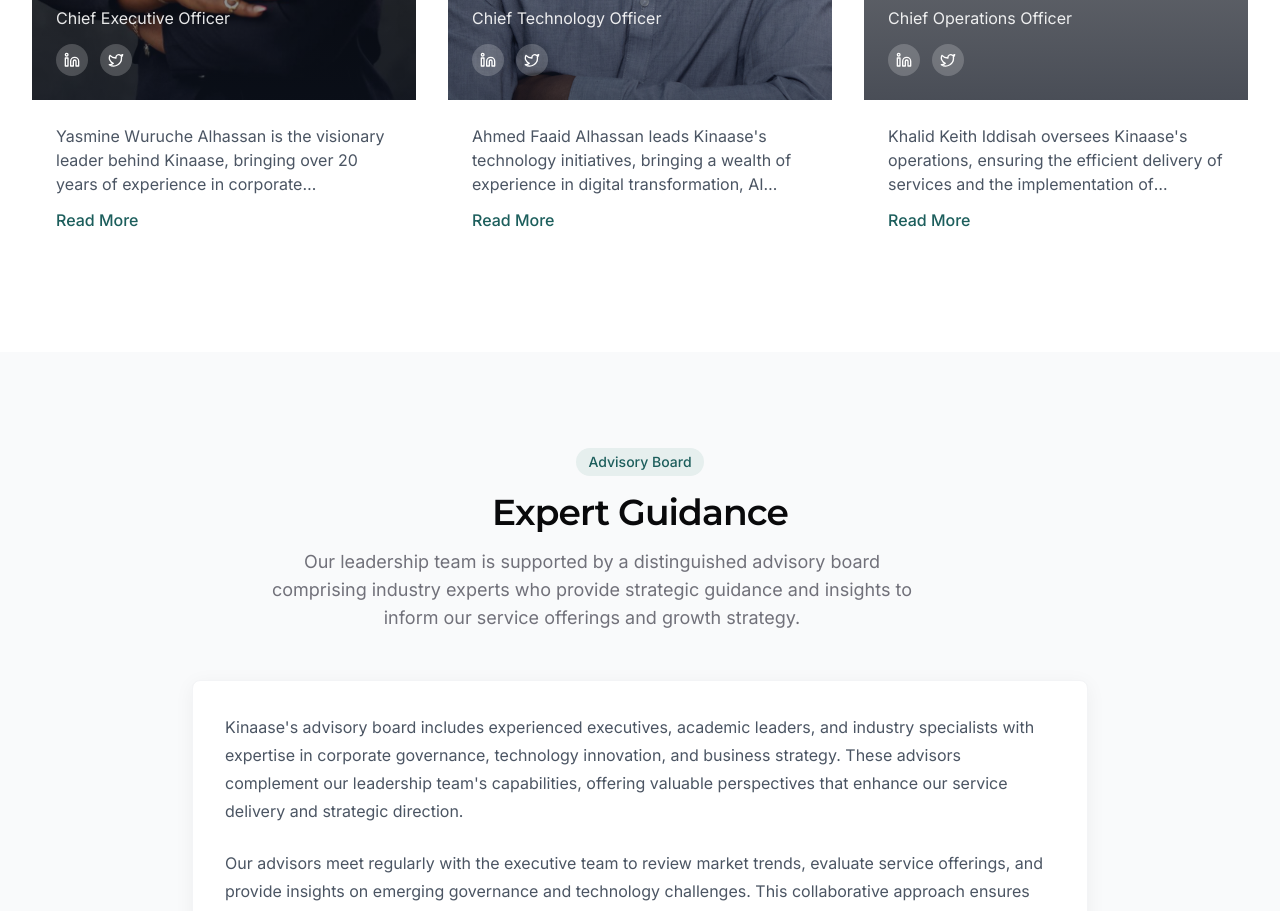
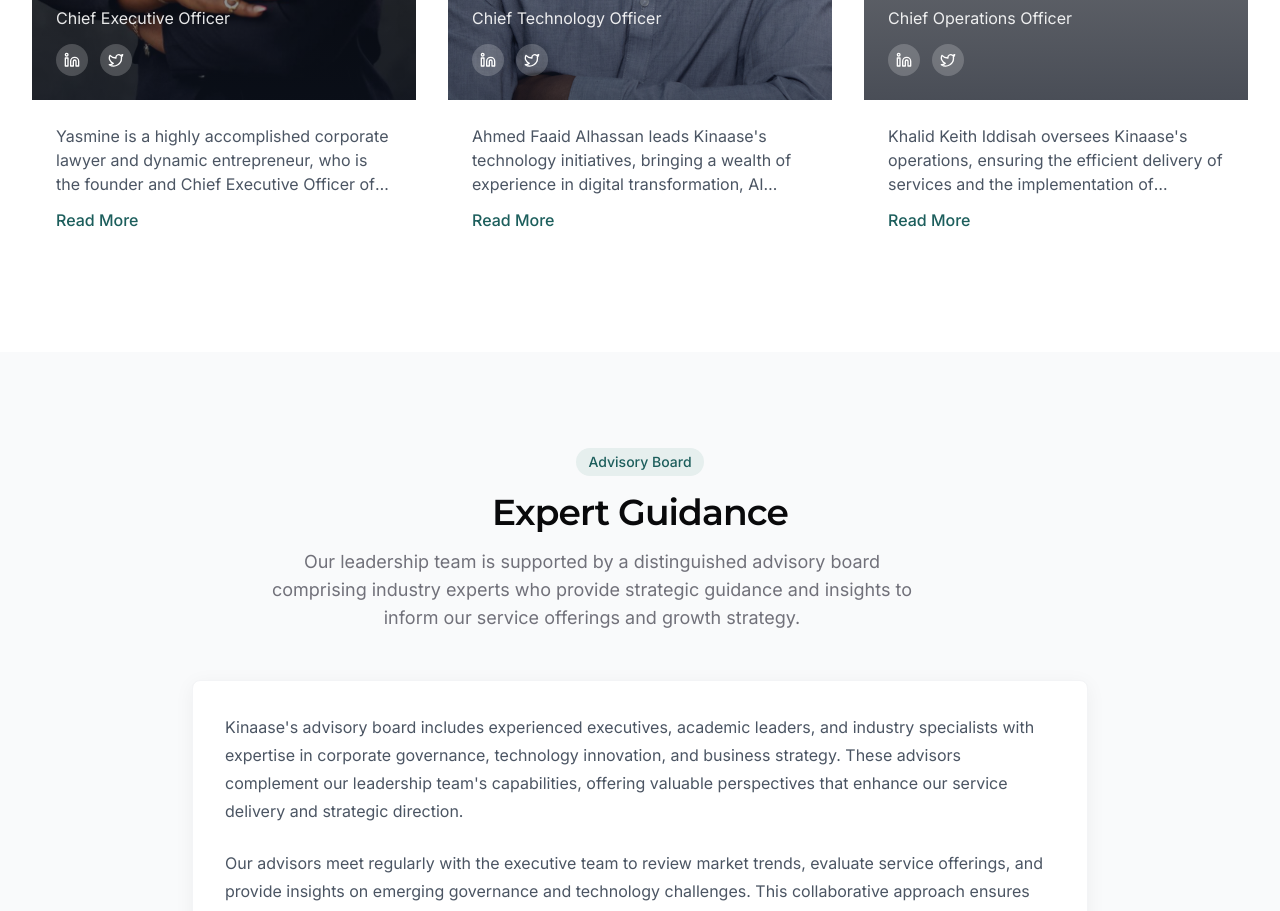
Before and after one commit to ahmedfaaid/kinaase-website, a Next.js app in the folder apps/web/: page /leadership in a window 1280 px wide. Shown: the part 1200-2111 px from the top of the page. Built offline with nearby package versions, Linux system fonts and the light colour scheme; grey boxes are pictures that could not be loaded.

Commit message:
move leadership team details out and properly destructure data

```diff
--- a/apps/web/components/sections/leadership/leadership-team.tsx
+++ b/apps/web/components/sections/leadership/leadership-team.tsx
@@ -1,45 +1,12 @@
 import { motion, useInView } from 'framer-motion';
 import { useRef } from 'react';
 import { fadeInUp, staggerContainer } from '../../../lib/animations';
+import { leadershipTeam } from '../../../lib/leadership';
 import ProfileCard from '../../ui/ProfileCard';
 
 export default function LeadershipTeam() {
   const teamRef = useRef<HTMLDivElement>(null);
   const inViewTeam = useInView(teamRef, { once: true, amount: 0.2 });
-
-  const leadershipTeam = [
-    {
-      name: 'Yasmine Wuruche Alhassan',
-      position: 'Chief Executive Officer',
-      bio: 'Yasmine Wuruche Alhassan is the visionary leader behind Kinaase, bringing over 20 years of experience in corporate governance and strategic leadership. Prior to founding Kinaase, Yasmine held executive positions at several multinational corporations, where she led initiatives to strengthen governance structures and improve board effectiveness. She holds an MBA from Harvard Business School and serves on multiple corporate and non-profit boards. Her expertise in corporate governance has made her a sought-after speaker and advisor for organizations seeking to enhance their governance frameworks.',
-      imageUrl: '/images/leadership/yassy-1.jpeg',
-      imageWidth: 877,
-      imageHeight: 1080,
-      linkedinUrl: '#',
-      twitterUrl: '#'
-    },
-    {
-      name: 'Ahmed Faaid Alhassan',
-      position: 'Chief Technology Officer',
-      bio: "Ahmed Faaid Alhassan leads Kinaase's technology initiatives, bringing a wealth of experience in digital transformation, AI implementation, and technology strategy. With a background in computer science and an advanced degree in artificial intelligence from MIT, Ahmed has spearheaded numerous successful technology projects for Fortune 500 companies. Before joining Kinaase, he was the Head of Digital Innovation at a leading technology consulting firm, where he developed cutting-edge solutions for complex business challenges. Ahmed is passionate about leveraging technology to drive business value and is recognized as a thought leader in the field of AI and machine learning.",
-      imageUrl: '/images/leadership/ahmed-1.jpg',
-      imageWidth: 1024,
-      imageHeight: 683,
-      linkedinUrl: '#',
-      twitterUrl: '#'
-    },
-    {
-      name: 'Khalid Keith Iddisah',
-      position: 'Chief Operations Officer',
-      bio: "Khalid Keith Iddisah oversees Kinaase's operations, ensuring the efficient delivery of services and the implementation of strategic initiatives. With extensive experience in operations management and business process optimization, Khalid has a proven track record of improving organizational performance and client satisfaction. Before joining Kinaase, he served as the Operations Director for a global consulting firm, where he led teams across multiple regions and implemented innovative approaches to service delivery. Khalid holds an MBA from INSEAD and is certified in Lean Six Sigma. His operational expertise and client-focused approach have been instrumental in Kinaase's growth and success.",
-      imageUrl:
-        'https://www.seekpng.com/png/detail/966-9665317_placeholder-image-person-jpg.png',
-      imageWidth: 715,
-      imageHeight: 715,
-      linkedinUrl: '#',
-      twitterUrl: '#'
-    }
-  ];
 
   return (
     <section className='section-padding' ref={teamRef}>
@@ -72,7 +39,7 @@ export default function LeadershipTeam() {
               <ProfileCard
                 name={leader.name}
                 position={leader.position}
-                bio={leader.bio}
+                bio={leader.bio.excerpt}
                 imageUrl={leader.imageUrl}
                 linkedinUrl={leader.linkedinUrl}
                 twitterUrl={leader.twitterUrl}
```
